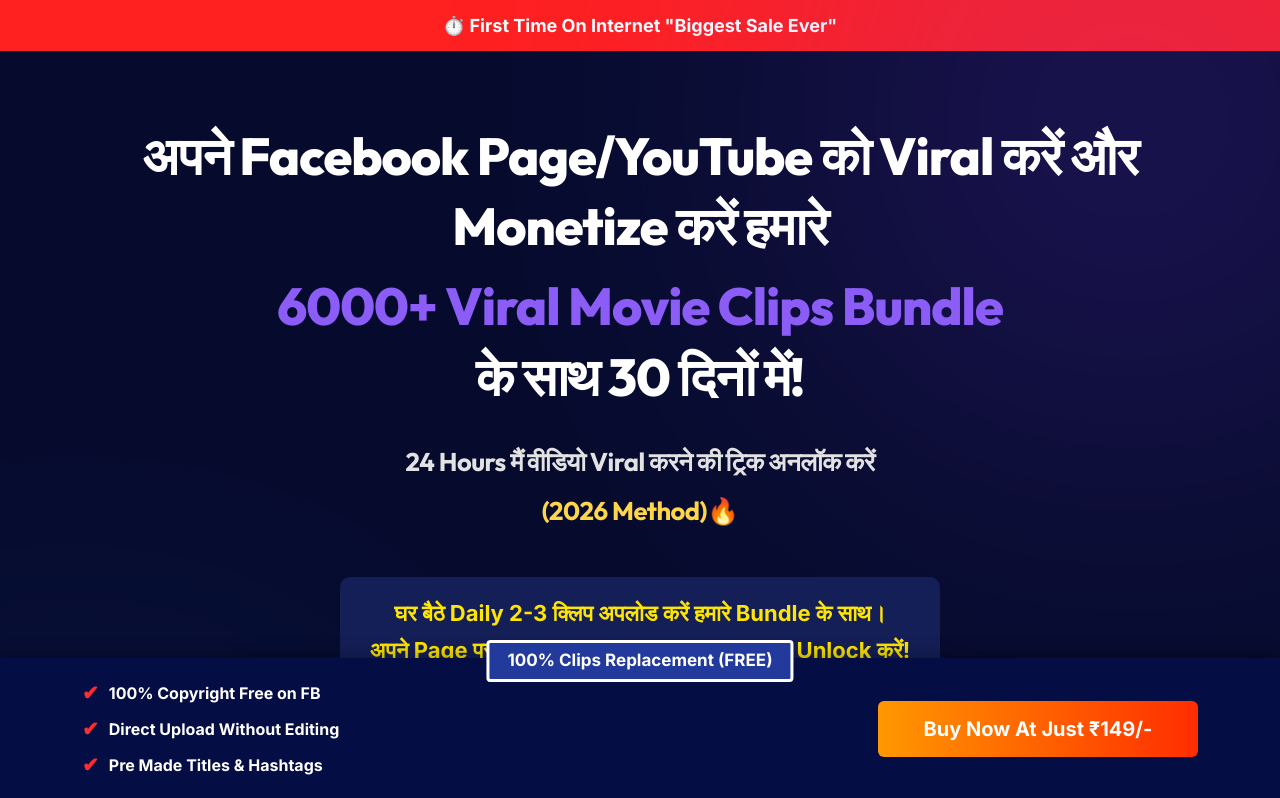
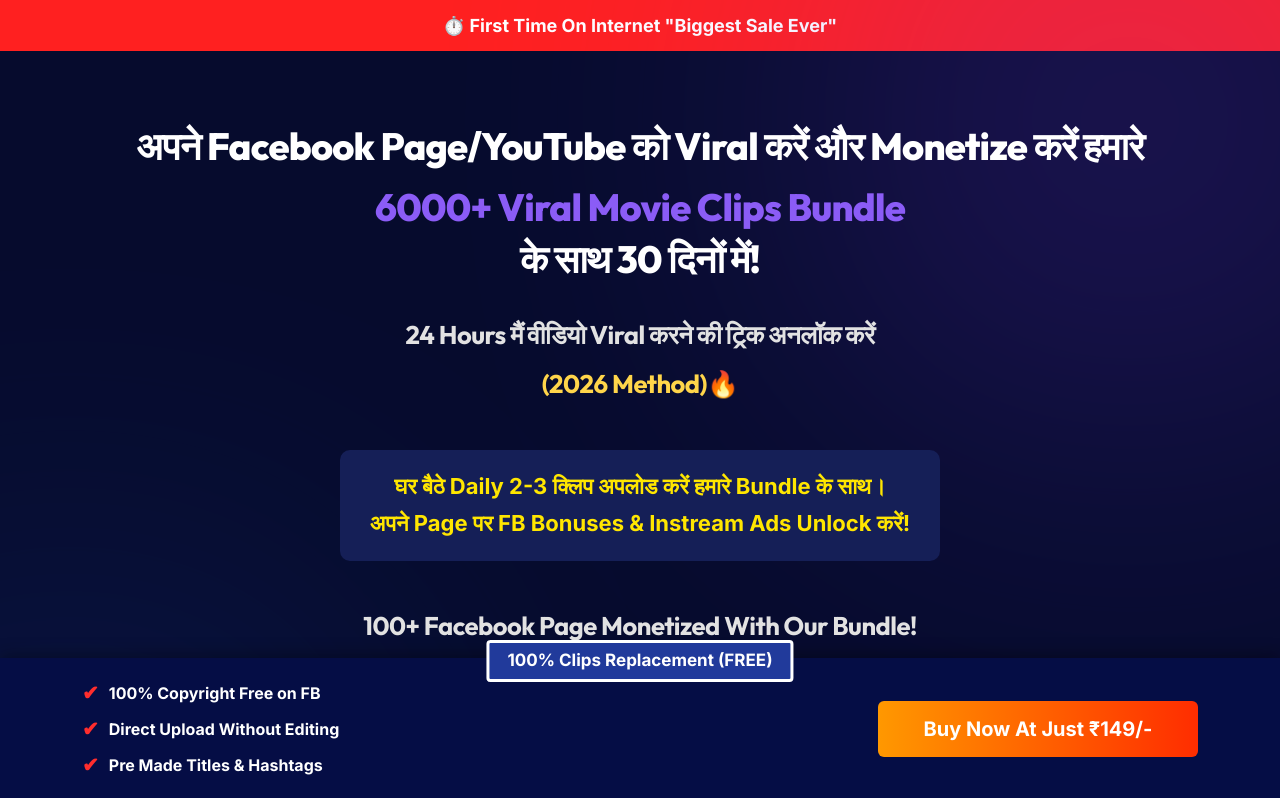
Before and after one commit to Devarshiboghani/Movie-Bundle, a React (Vite) app in the folder frontend/: page / in a window 1280 px wide. Shown: the top 798 px of the page. Built offline with nearby package versions, Linux system fonts and the light colour scheme.

Commit message:
Updated File

```diff
--- a/frontend/src/components/Hero/Hero.css
+++ b/frontend/src/components/Hero/Hero.css
@@ -50,7 +50,7 @@
 }
 
 .hero-title {
-  font-size: clamp(28px, 5vw, 52px);
+  font-size: 38px;
   font-weight: 900;
   line-height: 1.35;
   max-width: 1100px;
```
